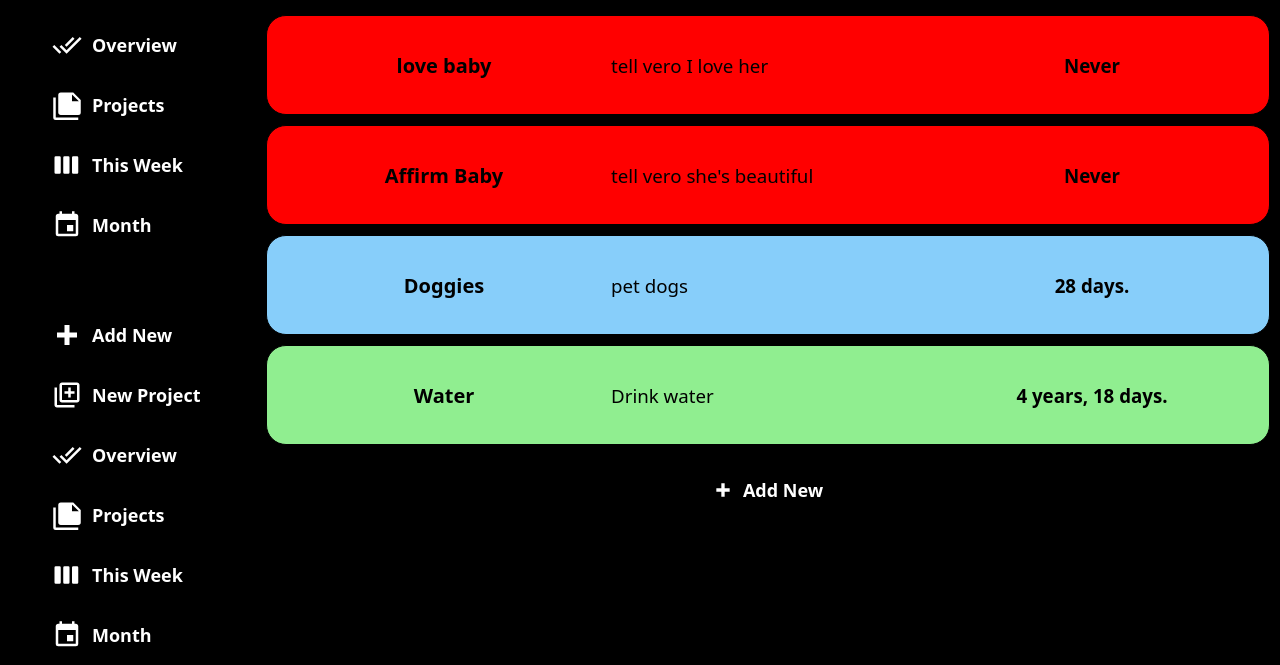
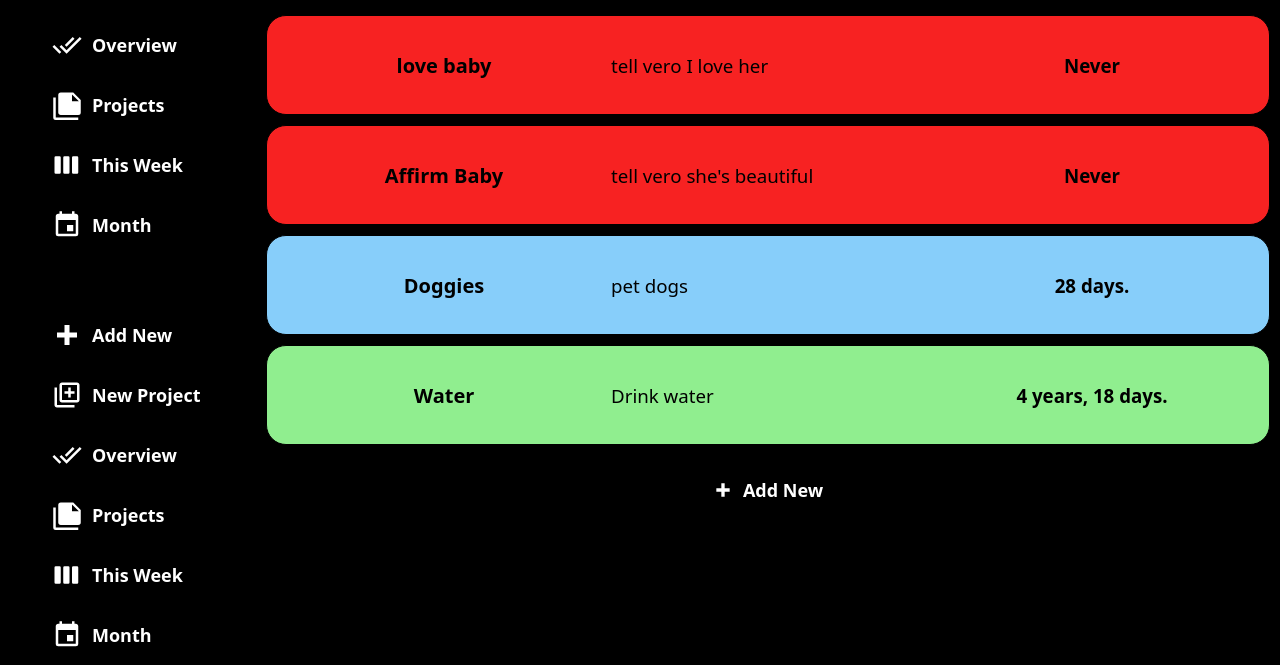
Before and after one commit to xadvent/toDoList, a website built with webpack: page dist/index.html in a window 1280 px wide. Shown: the part 135-800 px from the top of the page. Built offline with nearby package versions, Linux system fonts and the light colour scheme.

Commit message:
red is now less agressive

```diff
--- a/src/style.css
+++ b/src/style.css
@@ -1,9 +1,9 @@
 :root {
-    --highlight: lightskyblue;
-    --second-highlight: lightblue;
-    --low-priority: lightgreen;
-    --medium-priority: lightskyblue;
-    --high-priority: red;
+    --highlight: #87CEFA;
+    --second-highlight: #87CEFA;
+    --low-priority: #90EE8F;
+    --medium-priority: #87CEFA;
+    --high-priority: #f72222;
     --secondary: white;
     --main: black;
 }
```
Also changed, not shown: dist/main.css, 1 other file.
